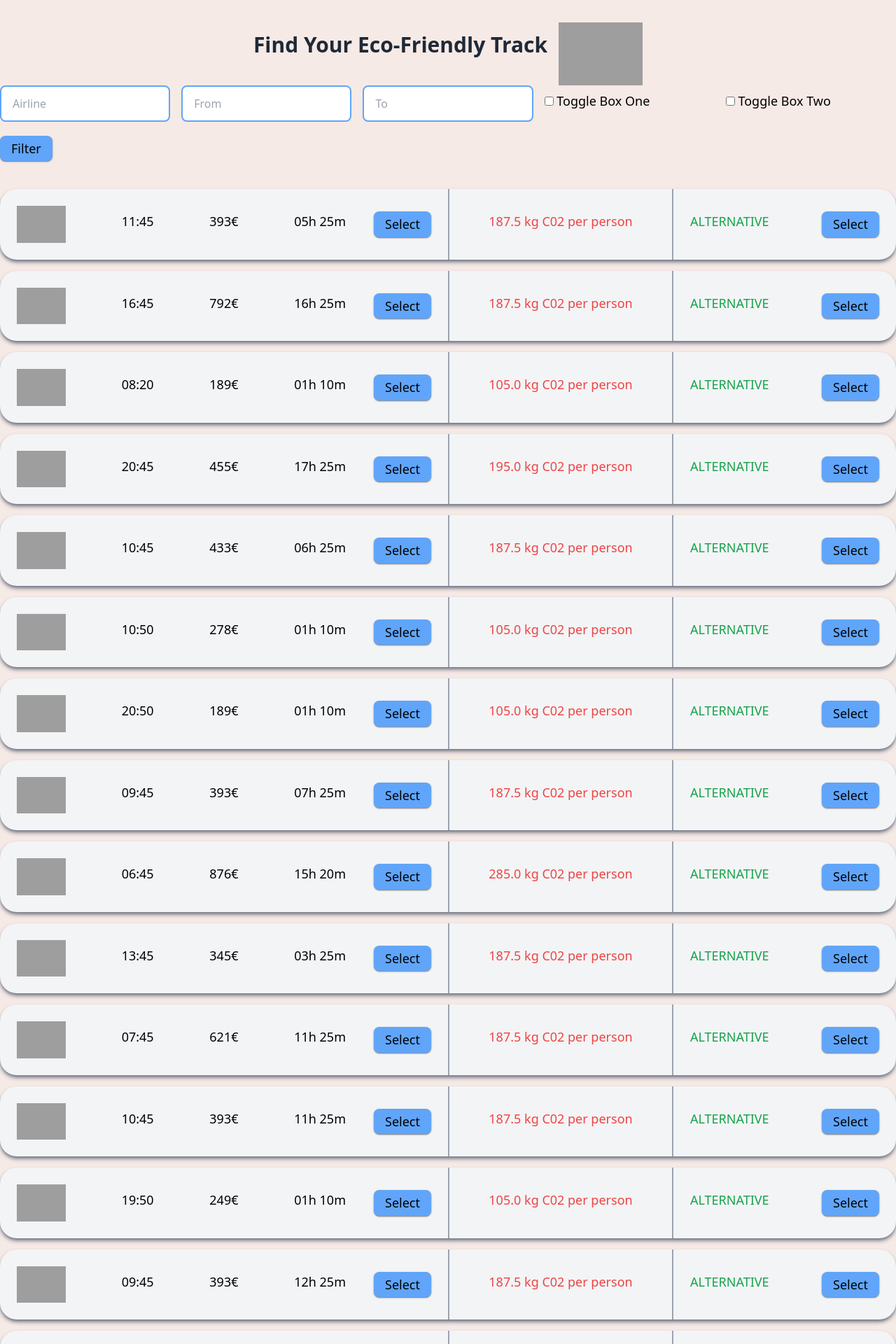
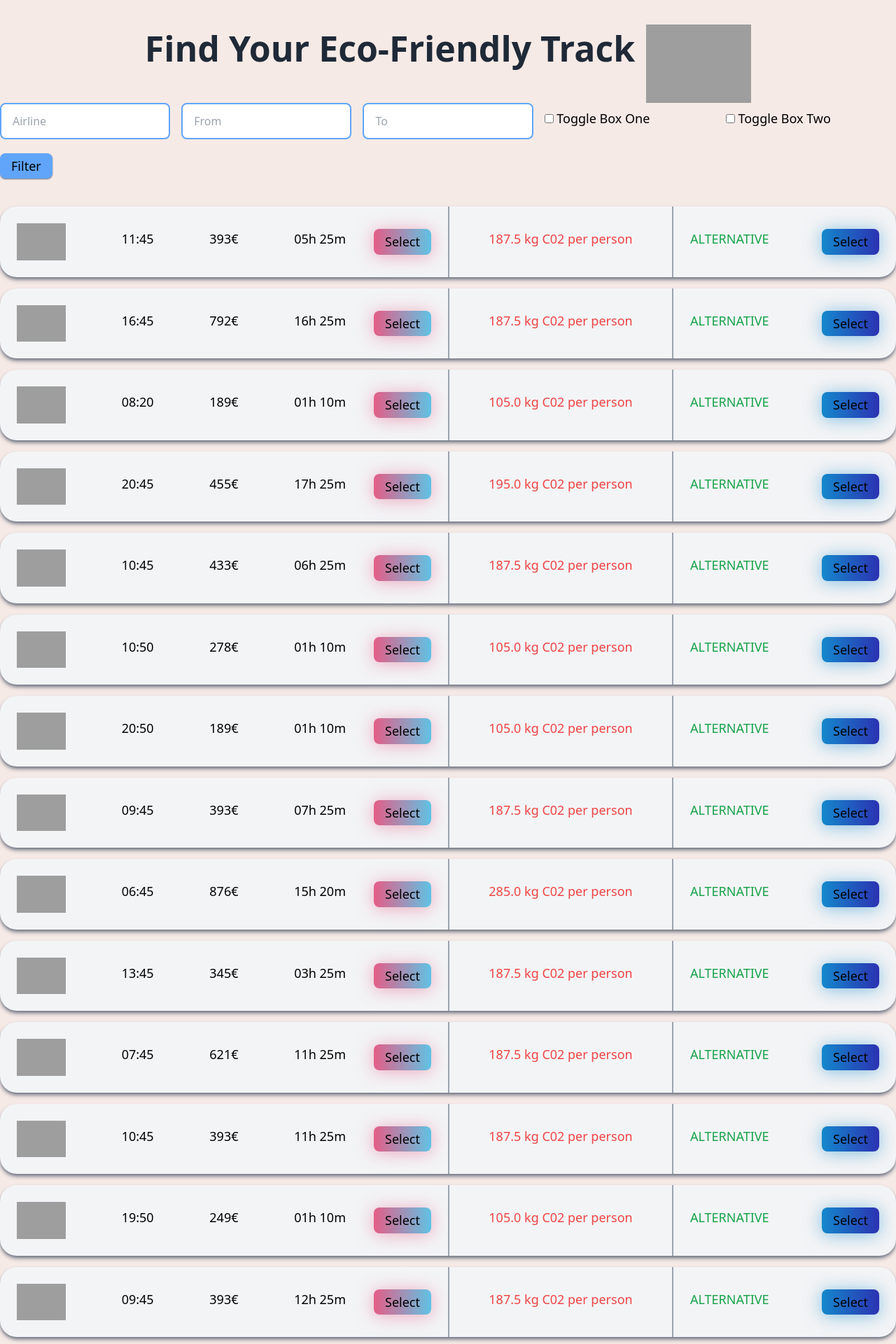
Before and after one commit to TaleaX/ecotraks, a FastAPI app: page / in a window 1280 px wide. Shown: the top 1920 px of the page at 70% size. Run offline with FastAPI, Linux system fonts and the light colour scheme; data comes from the database, SQL or seed files in the repository; some libraries are stand-ins or nearby versions; grey boxes are pictures that could not be loaded.

Commit message:
update buttons

```diff
--- a/templates/home.html
+++ b/templates/home.html
@@ -4,7 +4,7 @@
 <script src="https://cdnjs.cloudflare.com/ajax/libs/jquery/3.3.1/jquery.min.js"></script>
 <script>
   $(function() {
-  $("button").on({
+  $("a").on({
     mouseover: function() {
       $(this).css({
         left: (Math.random() * 200) + "px",
@@ -18,10 +18,51 @@
   .buttonion {
     position: relative;
   }
+
+.button-first {
+  background: linear-gradient(to right, #e55d87, #5fc3e4);
+  box-shadow: 0 2px 25px rgba(229, 93, 135, 0.5);
+}
+
+.button-first:active {
+  background: linear-gradient(
+    to right,
+    rgba(229, 93, 135, 0.9),
+    rgba(95, 195, 228, 0.9)
+  );
+}
+
+.button-second {
+  background: linear-gradient(to right, #1488cc, #2b32b2);
+  box-shadow: 0 2px 25px rgba(20, 137, 204, 0.5);
+}
+
+.button-second:active {
+  background: linear-gradient(
+    to right,
+    rgba(20, 136, 204, 0.9),
+    rgba(43, 50, 178, 0.9)
+  );
+}
+
+.button:focus {
+  outline: none;
+}
+
+particle {
+  left: 0;
+  top: 0;
+  pointer-events: none;
+  position: fixed;
+  opacity: 0;
+}
+.heading {
+  font-size: 50px;
+}
 </style>
 <div class="flex justify-center items-end text-gray-800">
-  <h1 class="text-3xl font-bold mb-10 text-center mr-4">Find Your Eco-Friendly Track</h1>
-  <img  style="width: 120px" src="https://images.vexels.com/media/users/3/194324/isolated/preview/46dfd06f9ee4c53a5f3d50c6a39f95f1-eco-friendly-lettering-by-vexels.png">
+  <h1 class="heading font-bold mb-10 text-center mr-4">Find Your Eco-Friendly Track</h1>
+  <img style="width: 150px" src="https://images.vexels.com/media/users/3/194324/isolated/preview/46dfd06f9ee4c53a5f3d50c6a39f95f1-eco-friendly-lettering-by-vexels.png">
 </div>
 <form method="post">
   <div class="grid grid-cols-5 gap-4">
@@ -54,14 +95,14 @@
         </div>
         <div class="mr-10 pt-2">{{ durations[loop.index0] }} </div>
       </div>
-      <button id="select" class="select mt-2 mb-2 shadow-sm shadow-gray-500 text-lg px-4 rounded-lg bg-blue-400 ">Select</button>
+      <a href="https://www.bahn.de/reisen/view/verbindung/berlin/muenchen.shtml" id="select" class="select mt-2 mb-2 pt-1 shadow-sm shadow-gray-500 text-lg px-4 rounded-lg bg-blue-400 buttonion button-first">Select</a>
     </div>
     <div class="col-span-2 flex justify-center border-l-2 border-gray-400 p-8">
       <h1 class="text-red-500">{{ emissions[loop.index0] }} kg C02 per person</h1>
     </div>
     <div class="col-span-2 flex justify-between border-l-2 border-gray-400 p-6">
       <div class="text-green-600 pt-2">ALTERNATIVE </div>
-      <button type="submit" class="mb-2 mt-2 shadow-sm shadow-gray-500 text-lg ml-6 px-4 rounded-lg bg-blue-400"><a href="https://www.bahn.de/reisen/view/verbindung/berlin/muenchen.shtml">Select</a></button>
+      <a href="https://www.bahn.de/reisen/view/verbindung/berlin/muenchen.shtml" class="mb-2 mt-2 shadow-sm shadow-gray-500 text-lg ml-6 px-4 pt-1 rounded-lg bg-blue-400 button-second">Select</a>
     </div>
   </div>
   {% endfor %}
--- a/templates/layout.html
+++ b/templates/layout.html
@@ -11,60 +11,16 @@
             }
         </style>
       </head>
-    <body class="font-sans pt-8 pb-8" id="body">
+    <body class="font-sans pt-8 pb-8">
 
-        <div class="bg-black bg-opacity-50 absolute inset-0 hidden justify-center items-center p-10" id="overlay">
-            <div class="bg-gray-200 max-w-sm py-10 px-10 pl-10 pr-10 rounded shadow-xl text-gray-800">
-                <div class="flex justify-between items-center">
 
-                    <!--<svg class="h-6 w-6 cursor-pointer p-1 hover:bg-gray-300 rounded-full" id="close-modal" fill="currentColor" viewBox="0 0 20 20">
-                        <path fill-rule="evenodd"
-                            d="M4.293 4.293a1 1 0 011.414 0L10 8.586l4.293-4.293a1 1 0 111.414 1.414L11.414 10l4.293 4.293a1 1 0 01-1.414 1.414L10 11.414l-4.293 4.293a1 1 0 01-1.414-1.414L8.586 10 4.293 5.707a1 1 0 010-1.414z"
-                            clip-rule="evenodd"></path>
-                    </svg>-->
-                </div>
-                <a href="https://www.bahn.de/reisen/view/verbindung/berlin/muenchen.shtml" class="px-3 py-1 rounded bg-green-500 hover:bg-green-300 hover:bg-opacity-50 hover:text-green-700">Book Train</a>
-                <!--{% for _ in airlines %}
-                <h1 class="text-lg font-bold">ARE U SURE. EARTH IS DYING?</h1>
-                {% endfor %}
-                <div class="mt-2 text-sm">
-                    <h
-                    <p>Lorem ipsum dolor sit amet consectetur, adipisicing elit. Maiores, sunt.</p>
-                </div>-->
-                <div class="mt-3 flex justify-end space-x-3">
-
-                    <button id="close-modal" class="px-3 py-1 bg-red-800 text-gray-200 hover:bg-red-600 rounded">Book Flight</button>
-                </div>
-            </div>
-        </div>
         <div class="flex justify-center">
             <div>
                 {% block content %}
                 {% endblock %}
             </div>
         </div>
-        <script>
-            window.addEventListener('DOMContentLoaded', () =>{
-                const overlay = document.querySelector('#overlay')
-                const body = document.querySelector('#body')
-                const select = document.querySelector("#select")
-                const closeBtn = document.querySelector('#close-modal')
 
-                const toggleModal = () => {
-                    overlay.classList.toggle('hidden')
-                    overlay.classList.toggle('flex')
-                    //body.classList.toggle('overflow-hidden')
-
-                }
-                const reload = () => {
-                    window.location.reload();
-                }
-                select.addEventListener('click', toggleModal)
-                closeBtn.addEventListener('click', toggleModal)
-                //body.addEventListener('click', toggleModal)
-            })
-
-        </script>
     </body>
 </html>
 
```
